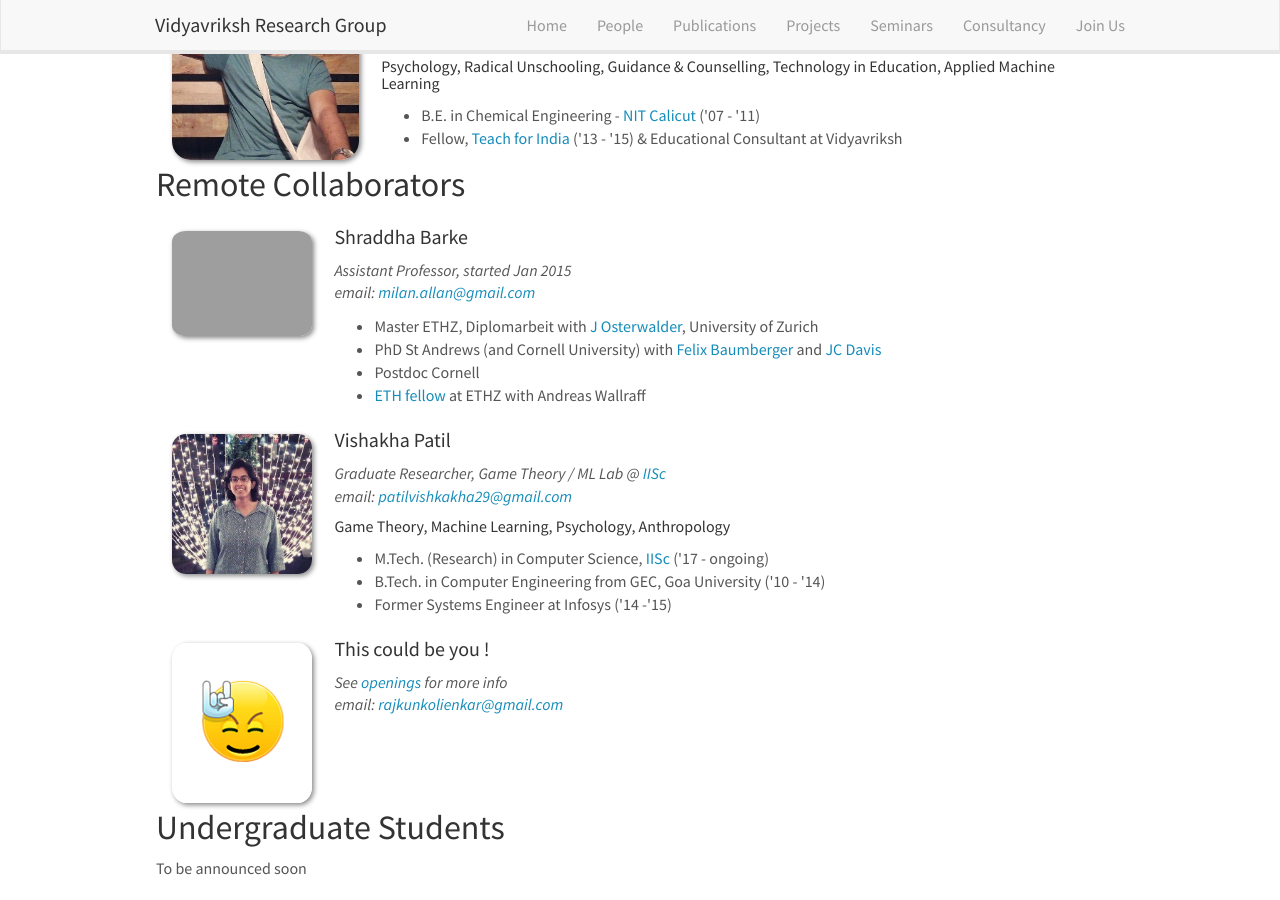
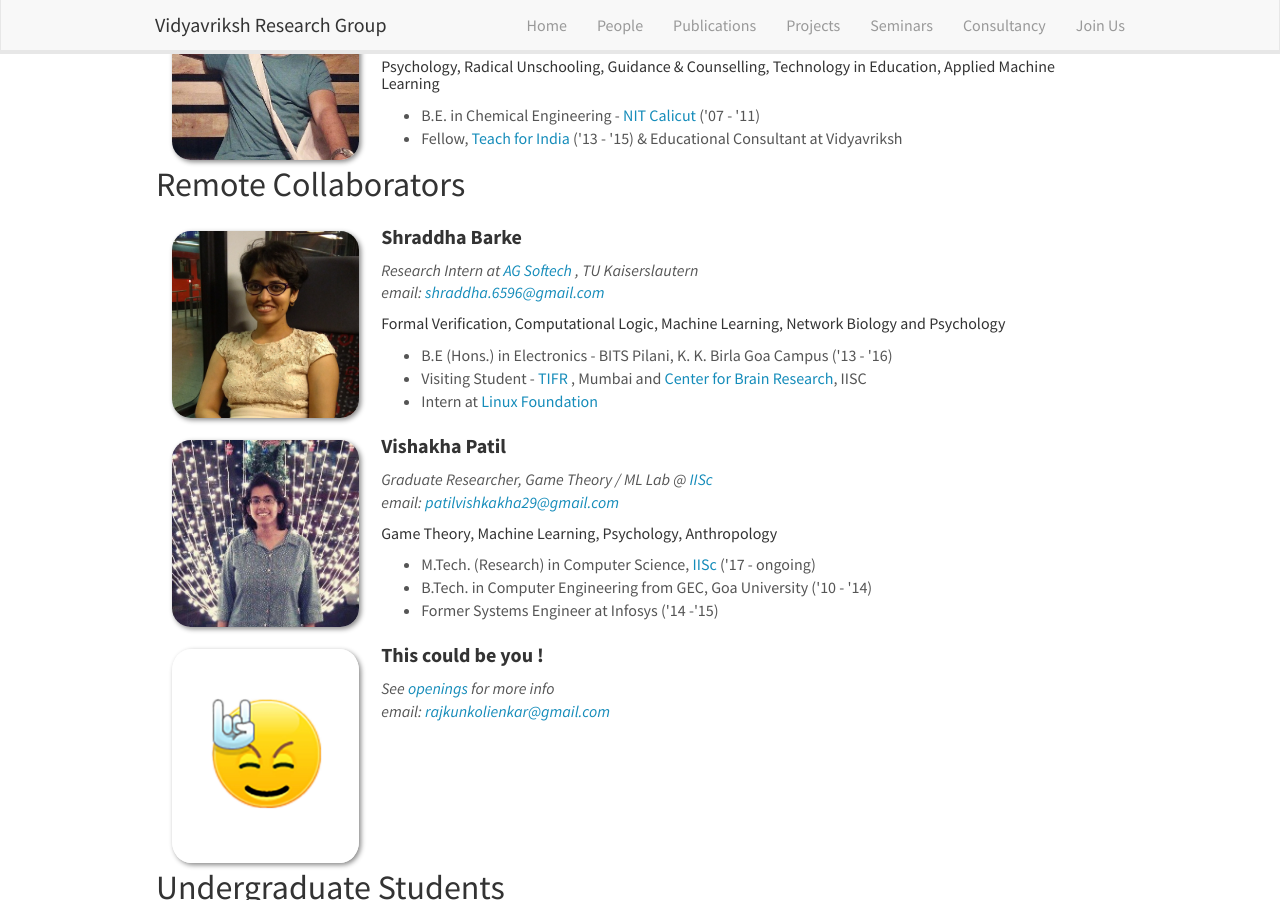
Before and after one commit to convergence-research-lab/convergence-research-lab.github.io, a Jekyll site: the page built from _pages/people.md, in a window 1280 px wide and 900 px high, scrolled down 991 px. Built offline with Jekyll 4.4.1, drawn with Linux system fonts in a browser that asks for light colours; nearby versions of some CDN libraries.

Commit message:
people modified

```diff
--- a/_data/remote.yml
+++ b/_data/remote.yml
@@ -1,13 +1,12 @@
 - name: Shraddha Barke
-  photo: Milan.jpg
-  info: Assistant Professor, started Jan 2015
-  email: milan.allan@gmail.com
-  number_educ: 4
-  education1: Master ETHZ, Diplomarbeit with <a href="http://www.physik.uzh.ch/groups/osterwalder/">J Osterwalder</a>, University of Zurich
-  education2: PhD St Andrews (and Cornell University) with <a href="http://dpmc.unige.ch/gr_baumberger/index.html">Felix Baumberger</a> and <a href="http://davisgroup.lassp.cornell.edu/">JC Davis</a>
-  education3: Postdoc Cornell
-  education4: <a href="http://www.ethfellows.ethz.ch/">ETH fellow</a> at ETHZ with Andreas Wallraff
-  interest:
+  photo: shraddha.jpg
+  info: Research Intern at <a href="https://softech.informatik.uni-kl.de/homepage/de/"> AG Softech </a>, TU Kaiserslautern
+  email: shraddha.6596@gmail.com
+  number_educ: 3
+  education1: B.E (Hons.) in Electronics - BITS Pilani, K. K. Birla Goa Campus ('13 - '16)
+  education2: Visiting Student - <a href="http://www.tcs.tifr.res.in/"> TIFR </a>, Mumbai and <a href="https://www.cbr.iisc.ac.in/"> Center for Brain Research</a>, IISC
+  education3: Intern at <a href="https://www.linuxfoundation.org/"> Linux Foundation </a>
+  interest: Formal Verification, Computational Logic, Machine Learning, Network Biology and Psychology
 
 - name: Vishakha Patil
   photo: Vishakha.jpg
--- a/_pages/people.md
+++ b/_pages/people.md
@@ -19,7 +19,7 @@ Jump to [Resident Researchers](#resident-researchers), [Remote Collaborators](#r
 
 <div class="col-sm-12">
   <img src="{{ site.url }}{{ site.baseurl }}/images/teampic/{{ member.photo }}" class="img-responsive" width="20%" style="float: left" />
-  <h4>{{ member.name }}</h4>
+  <h4><strong>{{ member.name }}</strong></h4>
   <i>{{ member.info }}<br>email: <{{ member.email }}></i>
   <h5>{{member.interest}}</h5>
 
@@ -60,8 +60,8 @@ Jump to [Resident Researchers](#resident-researchers), [Remote Collaborators](#r
 
 
 <div class="col-sm-12">
-  <img src="{{ site.url }}{{ site.baseurl }}/images/teampic/{{ member.photo }}" class="img-responsive" width="15%" style="float: left" />
-  <h4>{{ member.name }}</h4>
+  <img src="{{ site.url }}{{ site.baseurl }}/images/teampic/{{ member.photo }}" class="img-responsive" width="20%" style="float: left" />
+  <h4><strong>{{ member.name }}</strong></h4>
   <i>{{ member.info }}<br>email: <{{ member.email }}></i>
   <h5>{{member.interest}}</h5>
 
```
Also changed, not shown: images/teampic/shraddha.jpg (added).
